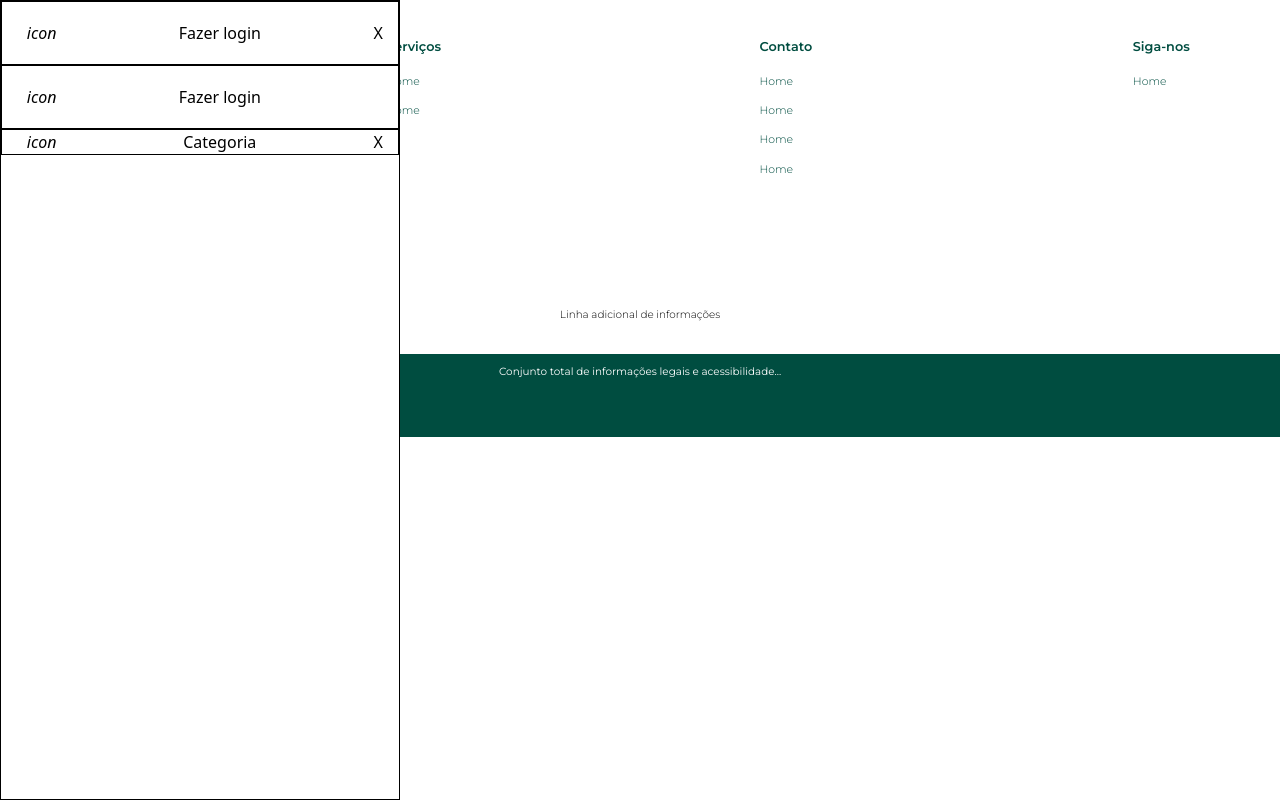
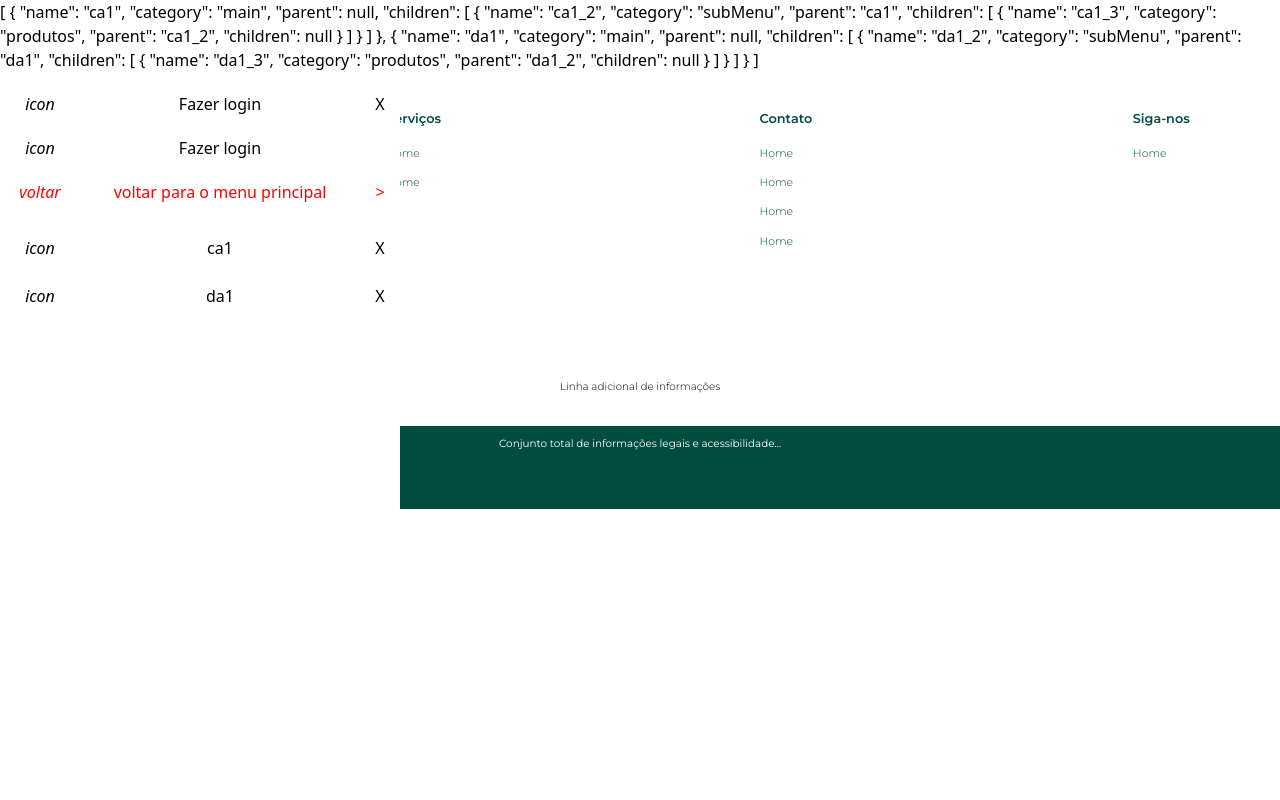
Before and after one commit to waltereidi/loja-frontend, a Vue app: page / in a window 1280 px wide. Built offline with nearby package versions, Linux system fonts and the light colour scheme; grey boxes are pictures that could not be loaded.

Commit message:
definido a logica do menu recursivo

```diff
--- a/public/json/categoriasHeader.json
+++ /dev/null
@@ -1,45 +0,0 @@
-[
-    {
-        "nome" : "ca1" ,
-        "categoria" : "menuPrincipal" ,
-        "pai" : null ,
-        "filho" : [
-            {
-                "nome" : "ca1_2" ,
-                "categoria" : "subMenu" ,
-                "pai" : "ca1" ,
-                "filho" : [
-                    {
-                    "nome" : "ca1_3" ,
-                    "categoria" :"produtos" ,
-                    "pai":"ca1_2",
-                    "filho" : null
-                }
-            ]
-            }
-        ]
-
-    },
-    {
-        "nome" : "da1" ,
-        "categoria" : "menuPrincipal" ,
-        "pai" : null ,
-        "filho" : [
-            {
-                "nome" : "da1_2" ,
-                "categoria" : "subMenu" ,
-                "pai" : "da1" ,
-                "filho" : [
-                    {
-                    "nome" : "da1_3" ,
-                    "categoria" :"produtos" ,
-                    "pai":"da1_2",
-                    "filho" : null
-                }
-            ]
-            }
-        ]
-
-    }
-
-]
--- a/src/App.vue
+++ b/src/App.vue
@@ -9,7 +9,7 @@ import AppHeader from "./components/App/AppHeader/Menu/AppHeader.vue";
   export default {
     data(){
       return {
-        categoriasHeaderDataSource : require("../public/json/categoriasHeader.json") ,
+        categoriasHeaderDataSource : require("/tests/json/categoriasHeader.json") ,
       }
     },
     methods : {
--- a/src/components/App/AppHeader/Categorias/CategoriasHeader.vue
+++ b/src/components/App/AppHeader/Categorias/CategoriasHeader.vue
@@ -1,29 +1,73 @@
 <script lang="ts">
+import { ref } from "vue";
+
     export default {
-        props: {
+        props:{
             datasource : {
-                required : true ,
-                type : Object ,
+                type: Object ,
+                required: true ,
             }
+        },
+        data() {
+            return {
+                categoryDataSource:{
+                    type:Object
+                } ,
+                parentDataSource : {
+                    type:Object,
+                    default:null
+                },
+
+            }
+        },
+        methods:{
+            setCategory(parentDataSource:object  ,children:object ){
+                this.categoryDataSource = children;
+                this.parentDataSource = parentDataSource;
+            },
+            setMainMenu(){
+                this.parentDataSource = null ;
+                this.categoryDataSource = this.datasource;
+            },
+            setPreviousMenu(){
+                this.categoryDataSource = this.parentDataSource;
+                this.parentDataSource=null ;
+            }
+        },
+        beforeMount(){
+            this.categoryDataSource = this.datasource;
         }
     }
 </script>
 
 <template>
-        <div class="menu main">
+    {{ categoryDataSource }}
+        <div :class="'menu'+(parentDataSource?.category !== 'main' ? ' sub-category' : '' )+(parentDataSource===null?' main':'')">
             <div class="flex-column menu--login">
                 <i>icon</i> <p>Fazer login</p><span>X</span>
             </div>
             <div class="flex-column menu--information">
                 <i>icon</i> <p>Fazer login</p>
             </div>
+
             <div class="flex-column menu--main-menu">
-                <i>voltar</i> <p>voltar para o menu principal</p><span>></span>
+                <i @click="setMainMenu" >voltar</i> <p @click="setMainMenu">voltar para o menu principal</p><span>></span>
             </div>
-            <div class="flex-column menu--return"> sdsd </div>
-            <div class="flex-column menu--class">
-                <i>icon</i> <p>Categoria</p><span>X</span>
+
+            <div class="flex-column menu--return" v-if="parentDataSource!==null">
+                <i @click="setPreviousMenu" >voltar</i> <p @click="setPreviousMenu">{{ 'Voltar a '+parentDataSource.parent  }}</p>
             </div>
+
+            <div class="flex-column menu--category" v-for="(category ,index ) in categoryDataSource" :key="index">
+                <i @click="setCategory(category , category.children)" >icon</i>
+                <p @click="setCategory(category , category.children)"> {{ category.name }} </p>
+                <span> X </span>
+            </div>
+
+
+
+
+
 
         </div>
 
--- a/src/components/App/AppHeader/Categorias/style.scss
+++ b/src/components/App/AppHeader/Categorias/style.scss
@@ -2,7 +2,6 @@
     flex: 0 0 auto ;
     display: flex;
     flex-flow: row wrap ;
-    border:1px solid black;
     text-align: center;
     align-content: center;
     i{
@@ -20,14 +19,13 @@
 }
 .menu{
     position: fixed ;
-    border : 1px solid black ;
     display: flex ;
     flex-flow : column ;
     height: 100vh;
     min-width: 400px;
 
     background-color: white;
-    .logged>&--login{
+    .logged > &--login{
         height: none;
     }
     &--login{
@@ -35,11 +33,13 @@
     }
     .main > &--information{
         height: 4em;
-
     }
     .main &--main-menu{
-        height: 3em;
         display:none ;
+    }
+    &--main-menu{
+        height: 4em;
+        color:red;
     }
     &--return{
         display : none ;
@@ -47,7 +47,6 @@
     .sub-category &--return{
         height: 3em;
     }
-
     &--category {
         height: 3em;
     }
--- a/src/store/Controllers/categoriaStoreController.ts
+++ b/src/store/Controllers/categoriaStoreController.ts
@@ -1,4 +1,3 @@
 export class CategoriaStoreController{
 
-
 }
--- /dev/null
+++ b/tests/json/categoriasHeader.json
@@ -0,0 +1,45 @@
+[
+    {
+        "name" : "ca1" ,
+        "category" : "main" ,
+        "parent" : null ,
+        "children" : [
+            {
+                "name" : "ca1_2" ,
+                "category" : "subMenu" ,
+                "parent" : "ca1" ,
+                "children" : [
+                    {
+                    "name" : "ca1_3" ,
+                    "category" :"produtos" ,
+                    "parent":"ca1_2",
+                    "children" : null
+                }
+            ]
+            }
+        ]
+
+    },
+    {
+        "name" : "da1" ,
+        "category" : "main" ,
+        "parent" : null ,
+        "children" : [
+            {
+                "name" : "da1_2" ,
+                "category" : "subMenu" ,
+                "parent" : "da1" ,
+                "children" : [
+                    {
+                    "name" : "da1_3" ,
+                    "category" :"produtos" ,
+                    "parent":"da1_2",
+                    "children" : null
+                }
+            ]
+            }
+        ]
+
+    }
+
+]
```
Also changed, not shown: 2 other files (tests, documents, lock files or other folders).
